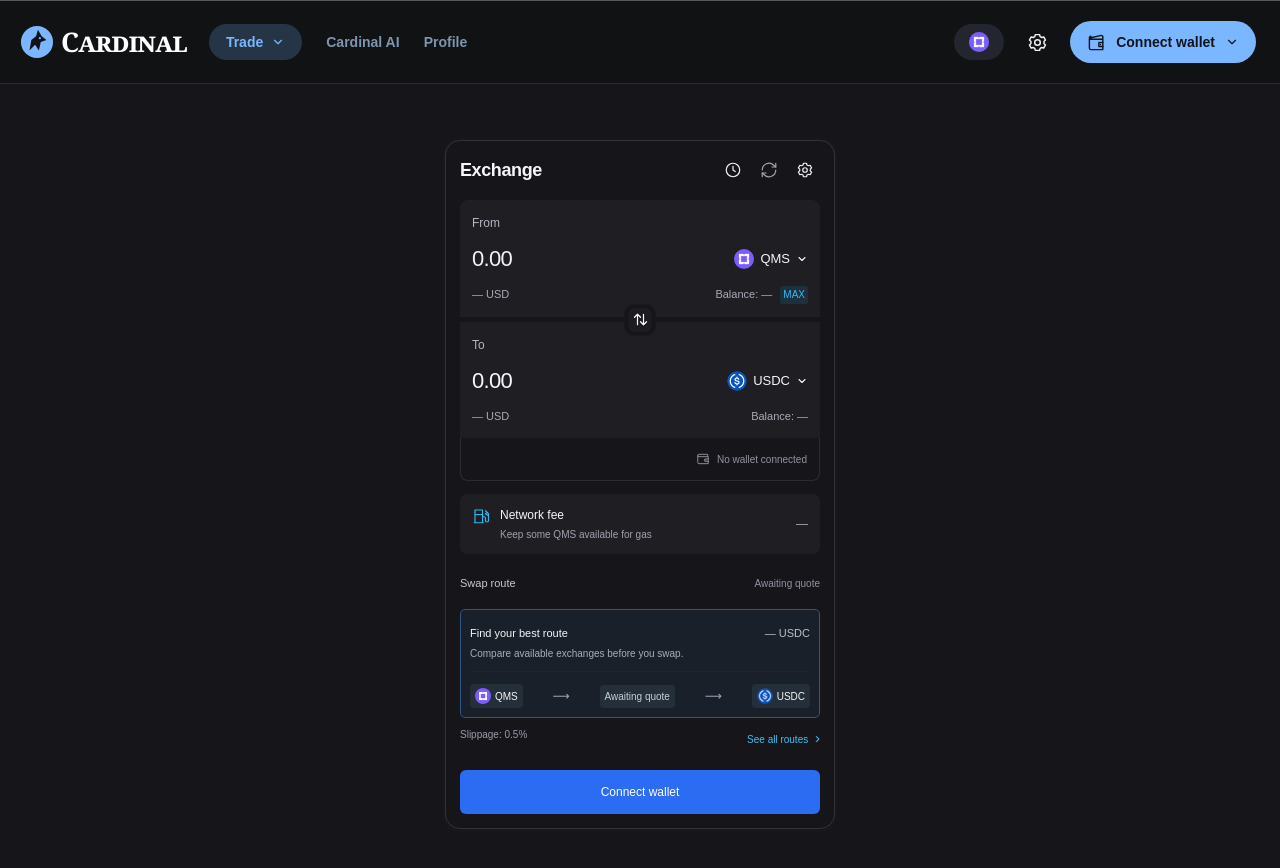
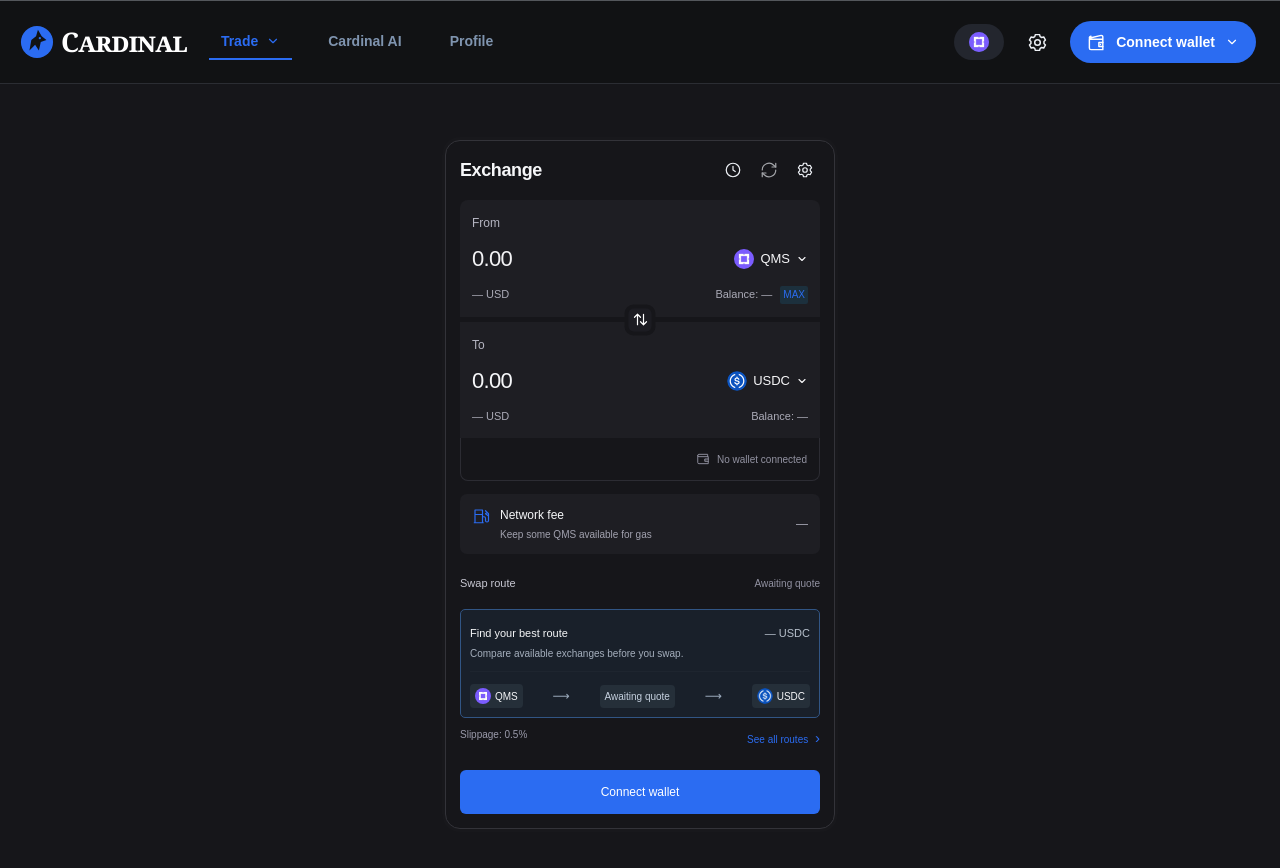
Before and after one commit to favoursui/Cardinal_Exchange, a Next.js app: page / in a window 1280 px wide. Shown: the top 868 px of the page. Built offline with nearby package versions, Linux system fonts and the light colour scheme.

Commit message:
style(frontend): unify blue accents and underline active navigation

```diff
--- a/src/app/globals.css
+++ b/src/app/globals.css
@@ -4,7 +4,7 @@
   color-scheme: dark;
   --background: #0c0d0f;
   --foreground: #f6f7f9;
-  --accent: #7bb7ff;
+  --accent: #2b6cf2;
 }
 
 @theme inline {
@@ -24,7 +24,8 @@ a { text-decoration: none; }
 .brand-name { font-family: Georgia, "Times New Roman", serif; font-size: 27px; font-weight: 700; font-variant: small-caps; letter-spacing: -.7px; }
 .nav-links { display: flex; align-items: center; gap: 24px; }
 .trade-menu { position: relative; }
-.trade-trigger { display: flex; align-items: center; justify-content: center; gap: 8px; min-height: 36px; padding: 0 17px; background: #253545; color: var(--accent); border-radius: 999px; font-size: 14px; font-weight: 600; cursor: pointer; list-style: none; }
+.trade-trigger { display: flex; align-items: center; justify-content: center; gap: 8px; min-height: 36px; padding: 0 12px; background: transparent; color: #7f94af; border-bottom: 2px solid transparent; border-radius: 0; font-size: 14px; font-weight: 600; cursor: pointer; list-style: none; }
+.trade-menu:has([aria-current="page"]) > .trade-trigger, .nav-link[aria-current="page"] { color: var(--accent); border-bottom-color: var(--accent); }
 .trade-trigger::-webkit-details-marker { display: none; }
 .trade-menu[open] .trade-trigger svg { transform: rotate(180deg); }
 .trade-options { position: absolute; top: calc(100% + 13px); left: 0; z-index: 20; width: 200px; padding: 6px; background: #191c22; border: 1px solid #303640; border-radius: 14px; box-shadow: 0 12px 32px #0006; }
@@ -32,7 +33,7 @@ a { text-decoration: none; }
 .trade-options a:hover { background: #253545; color: var(--accent); }
 .trade-options button:disabled { color: #8894a6; cursor: not-allowed; }
 .soon-label { font-size: 10px; text-transform: uppercase; letter-spacing: .7px; }
-.nav-link { color: #7f94af; font-size: 14px; font-weight: 600; white-space: nowrap; }
+.nav-link { min-height: 36px; padding: 0 12px; background: transparent; border-bottom: 2px solid transparent; color: #7f94af; font-size: 14px; font-weight: 600; white-space: nowrap; }
 .nav-link:disabled, .settings-button:disabled, .wallet-button:disabled { cursor: not-allowed; }
 .nav-actions { margin-left: auto; display: flex; align-items: center; gap: 18px; }
 .network-pill { display: inline-flex; align-items: center; gap: 8px; height: 36px; padding: 0 15px; border-radius: 999px; background: #23262e; color: #edf1f7; font-size: 14px; font-weight: 600; white-space: nowrap; }
@@ -48,7 +49,7 @@ a { text-decoration: none; }
   .settings-button, .settings-button > svg { transition: none; }
   .settings-button:hover, .settings-button:hover > svg { transform: none; }
 }
-.wallet-button { min-height: 42px; display: flex; align-items: center; justify-content: center; gap: 10px; padding: 0 17px; border-radius: 999px; background: var(--accent); color: #10151d; font-size: 14px; font-weight: 700; white-space: nowrap; }
+.wallet-button { min-height: 42px; display: flex; align-items: center; justify-content: center; gap: 10px; padding: 0 17px; border-radius: 999px; background: var(--accent); color: #fff; font-size: 14px; font-weight: 700; white-space: nowrap; }
 .mobile-menu-button { display: none; }
 @media (max-width: 800px) {
   .exchange-nav { padding: 16px; gap: 16px; }
@@ -56,7 +57,7 @@ a { text-decoration: none; }
   .mobile-menu-button { display: grid; place-items: center; width: 40px; height: 40px; flex-shrink: 0; border-radius: 9px; background: #23262e; color: #d1def0; cursor: pointer; }
   .nav-links { display: none; position: absolute; top: calc(100% + 1px); left: 12px; right: 12px; z-index: 30; padding: 12px; flex-direction: column; align-items: stretch; gap: 8px; background: #191c22; border: 1px solid #303640; border-radius: 14px; box-shadow: 0 12px 32px #0006; }
   .nav-links[data-open="true"] { display: flex; }
-  .nav-links .trade-trigger { justify-content: space-between; min-height: 44px; border-radius: 9px; }
+  .nav-links .trade-trigger { justify-content: space-between; min-height: 44px; border-radius: 0; }
   .nav-links .trade-options { position: static; width: 100%; margin-top: 6px; box-shadow: none; }
   .nav-links > .nav-link { min-height: 44px; padding: 12px 17px; text-align: left; }
   .nav-actions { gap: 12px; }
--- a/src/features/swap/exchange-card.module.css
+++ b/src/features/swap/exchange-card.module.css
@@ -33,17 +33,17 @@
 .amountRow > input::placeholder { color: #f3f3f5; opacity: 1; }
 .amountRow > input:focus-visible { outline-offset: 3px; border-radius: 3px; }
 .tokenPicker { display: flex; align-items: center; flex-shrink: 0; gap: 6px; padding: 5px 0; color: #f6f6f8; font-size: 13px; font-weight: 500; border-radius: 5px; cursor: pointer; }
-.tokenPicker:hover { color: #7bb7ff; }
+.tokenPicker:hover { color: var(--accent); }
 .tokenMark { display: inline-grid; place-items: center; flex-shrink: 0; width: 20px; height: 20px; border-radius: 50%; font-size: 13px; font-weight: 600; color: #fff; }
 .balanceRow { display: flex; justify-content: space-between; color: #aaaab6; font-size: 11px; line-height: 18px; }
-.balanceRow button { font-size: 10px; color: #3db8ef; margin-left: 5px; padding: 0 3px; background: #1c303d; border-radius: 2px; cursor: not-allowed; }
+.balanceRow button { font-size: 10px; color: var(--accent); margin-left: 5px; padding: 0 3px; background: #1c303d; border-radius: 2px; cursor: not-allowed; }
 .switchDivider { position: relative; height: 5px; }
 .switchButton { position: absolute; top: 50%; left: 50%; transform: translate(-50%, -50%); display: grid; place-items: center; width: 31px; height: 31px; background: #1c1c22; border: 4px solid #16161a; border-radius: 9px; color: #fff; cursor: pointer; z-index: 1; }
 .switchButton:hover { background: #30303b; }
 .recipient { display: flex; align-items: center; justify-content: flex-end; gap: 7px; min-height: 43px; padding: 0 12px; border: 1px solid #2c2c33; border-top: none; border-radius: 0 0 8px 8px; color: #9393a2; font-size: 10px; }
 .recipient svg { width: 14px; height: 14px; }
 .gasRow { display: flex; align-items: center; gap: 10px; background: #1e1e23; margin-top: 13px; padding: 12px; border-radius: 7px; }
-.gasIcon { color: #30b9ef; align-self: flex-start; margin-top: 1px; }
+.gasIcon { color: var(--accent); align-self: flex-start; margin-top: 1px; }
 .gasRow p { color: #a2a2af; margin-top: 3px; font-size: 10px; }
 .gasValue { margin-left: auto; color: #a4a4b1; }
 .routeSection { margin-top: 21px; }
@@ -61,9 +61,9 @@
 .routeVenue > span { color: #8fd8ca; font-size: 15px; line-height: 16px; }
 .arrow { flex: 1; text-align: center; color: #9baabc; }
 .routeFooter { display: flex; justify-content: space-between; margin-top: 9px; font-size: 10px; color: #9b9bab; }
-.routeFooter button { color: #45bdf1; cursor: not-allowed; }
+.routeFooter button { color: var(--accent); cursor: not-allowed; }
 .routeFooter button span { margin-left: 4px; font-size: 15px; }
-.submit, .saveButton { display: block; width: 100%; background: #2b6cf2; color: #fff; border-radius: 6px; padding: 13px; font-size: 12px; font-weight: 500; margin-top: 20px; }
+.submit, .saveButton { display: block; width: 100%; background: var(--accent); color: #fff; border-radius: 6px; padding: 13px; font-size: 12px; font-weight: 500; margin-top: 20px; }
 .submit:disabled { cursor: not-allowed; }
 .notice { text-align: center; margin-top: 10px; color: #8f8f9d; font-size: 10px; }
 .settingsDialog { margin: auto; padding: 22px; border-radius: 14px; border: 1px solid #393943; background: #1b1b22; color: #eeeef5; width: min(360px, calc(100vw - 32px)); }
@@ -73,11 +73,11 @@
 .settingsDialog p { margin: 8px 0 16px; color: #aaaabb; font-size: 12px; line-height: 1.6; }
 .slippageOptions { display: flex; gap: 8px; }
 .slippageOptions button { flex: 1; border: 1px solid #3a3a46; border-radius: 8px; padding: 10px; cursor: pointer; }
-.slippageOptions button[aria-pressed="true"] { border-color: #7bb7ff; color: #7bb7ff; background: #22324c; }
+.slippageOptions button[aria-pressed="true"] { border-color: var(--accent); color: var(--accent); background: #22324c; }
 .saveButton { cursor: pointer; }
 @media (max-width: 380px) { .card { padding: 12px; } .routePath { gap: 3px; } .routeToken, .routeVenue { padding: 4px; font-size: 9px; } }
 
-.bestReturnTag { position: absolute; top: -13px; left: -1px; display: inline-flex; align-items: center; min-height: 20px; padding: 2px 5px; border: 1px solid #6698ff; border-radius: 4px; background: #2b6cf2; color: #fff; font-size: 10px; font-weight: 500; line-height: 14px; white-space: nowrap; }
+.bestReturnTag { position: absolute; top: -13px; left: -1px; display: inline-flex; align-items: center; min-height: 20px; padding: 2px 5px; border: 1px solid var(--accent); border-radius: 4px; background: var(--accent); color: #fff; font-size: 10px; font-weight: 500; line-height: 14px; white-space: nowrap; }
 
 .tokenDialog { margin: auto; padding: 0; width: min(448px, calc(100vw - 32px)); max-height: calc(100dvh - 48px); overflow-y: auto; overscroll-behavior: contain; border: 1px solid #2a3038; border-radius: 17px; background: #1c2025; color: #f0f1f4; box-shadow: 0 22px 80px #0006; }
 .tokenDialog::backdrop { background: #000b; backdrop-filter: blur(5px); }
@@ -88,14 +88,14 @@
 .tokenSearchArea { padding: 23px 23px 20px; }
 .tokenSearch { display: block; width: 100%; min-width: 0; height: 55px; padding: 0 16px; border: 1px solid #2d323b; border-radius: 20px; background: #24282e; color: #e9edf4; font-size: 16px; letter-spacing: .2px; }
 .tokenSearch::placeholder { color: #77869c; opacity: 1; }
-.tokenSearch:focus-visible { outline: 1px solid #597ba7; outline-offset: 0; }
+.tokenSearch:focus-visible { outline: 1px solid var(--accent); outline-offset: 0; }
 .tokenList { margin: 0; padding: 0 8px 8px; list-style: none; }
 .tokenOption { display: flex; align-items: center; gap: 12px; width: 100%; min-height: 64px; padding: 10px 15px; border-radius: 17px; text-align: left; cursor: pointer; }
 .tokenOption:hover, .tokenOption[aria-pressed="true"] { background: #303f52; }
 .tokenOption:focus-visible { outline-offset: -2px; }
 .tokenOption > .tokenMark { width: 36px; height: 36px; font-size: 25px; font-weight: 400; }
 .tokenIdentity { display: flex; flex-direction: column; min-width: 0; gap: 2px; font-size: 14px; font-weight: 500; }
-.tokenOption[aria-pressed="true"] .tokenIdentity > span:first-child { color: #7bb7ff; }
+.tokenOption[aria-pressed="true"] .tokenIdentity > span:first-child { color: var(--accent); }
 .tokenFullName { color: #8190a6; font-size: 12px; font-weight: 400; letter-spacing: .2px; }
 .tokenBalance { display: flex; flex-direction: column; gap: 2px; margin-left: auto; text-align: right; font-size: 14px; font-variant-numeric: tabular-nums; }
 .tokenBalance > span:last-child { font-size: 12px; color: #8190a6; letter-spacing: .2px; }
@@ -103,7 +103,7 @@
 
 .customSlippageLabel { display: block; margin: 18px 0 8px; font-size: 12px; color: #c3c9d4; }
 .customSlippageField { display: flex; align-items: center; gap: 8px; padding: 0 12px; border: 1px solid #3a3a46; border-radius: 8px; background: #24282e; }
-.customSlippageField:focus-within { border-color: #7bb7ff; }
+.customSlippageField:focus-within { border-color: var(--accent); }
 .customSlippageField input { width: 100%; min-width: 0; padding: 12px 0; background: transparent; color: #f6f7f9; font-size: 16px; }
 .customSlippageField input:focus-visible { outline: none; }
 .customSlippageField > span { color: #9eacc0; }
--- a/src/features/wallet/wallet.module.css
+++ b/src/features/wallet/wallet.module.css
@@ -11,10 +11,10 @@
 .list button { display: flex; align-items: center; gap: 12px; width: 100%; padding: 14px; border-radius: 12px; text-align: left; cursor: pointer; }
 .list button:hover { background: #303f52; }
 .list button span:nth-child(2) { flex: 1; overflow-wrap: anywhere; min-width: 0; }
-.icon { display: grid; place-items: center; flex: 0 0 32px; width: 32px; height: 32px; overflow: hidden; border-radius: 8px; color: #7bb7ff; font-size: 25px; }
+.icon { display: grid; place-items: center; flex: 0 0 32px; width: 32px; height: 32px; overflow: hidden; border-radius: 8px; color: var(--accent); font-size: 25px; }
 .icon img { width: 100%; height: 100%; object-fit: contain; }
 .primary, .secondary { width: 100%; padding: 12px; margin: 8px 0; border-radius: 10px; cursor: pointer; }
-.primary { background: #2b6cf2; color: white; }
+.primary { background: var(--accent); color: white; }
 .secondary { border: 1px solid #41516b; color: #d4e6ff; }
 .dialog button:disabled { opacity: .6; cursor: wait; }
 .body .error { color: #ffabab; margin-top: 16px; }
```
